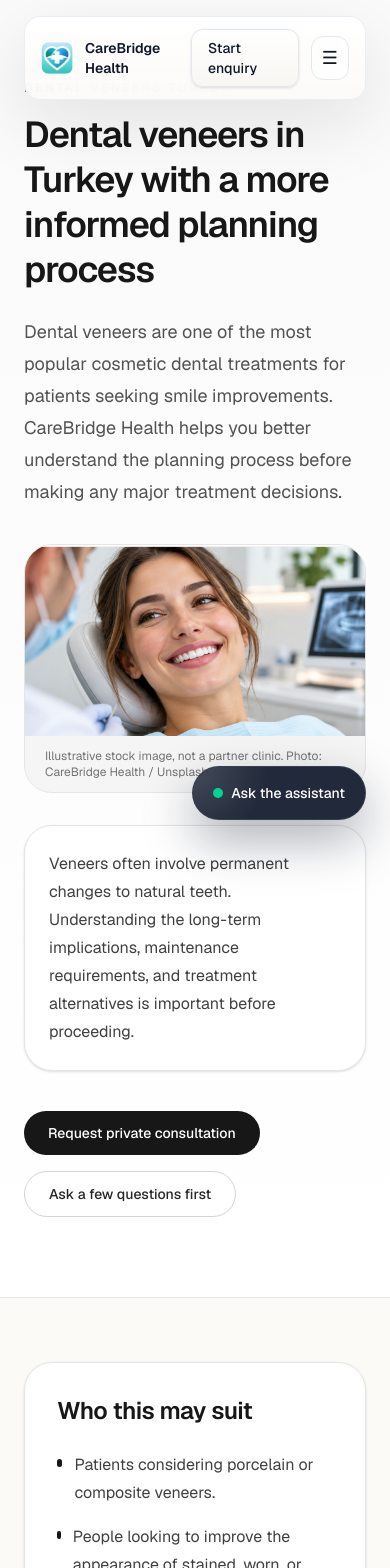
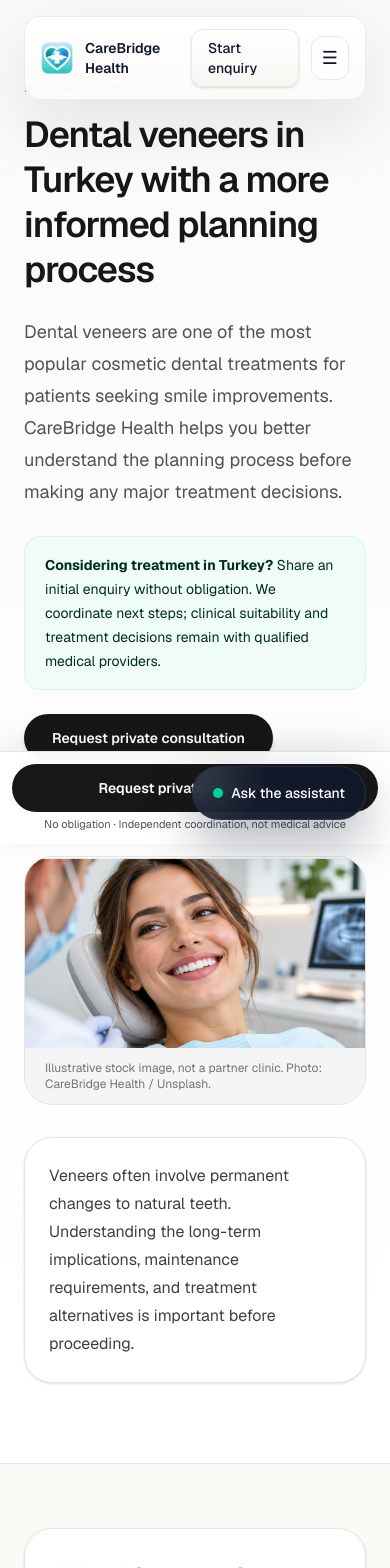
Before and after one commit to LyatifAhmed/carebridgehealth, a Next.js app: page /veneers-turkey in a window 390 px wide. Shown: the top 1568 px of the page. Built offline with nearby package versions, Linux system fonts and the light colour scheme.

Commit message:
Move treatment consultation CTA above hero imagery and add mobile persistent access (#1)

```diff
--- a/app/components/TreatmentLanding.tsx
+++ b/app/components/TreatmentLanding.tsx
@@ -101,6 +101,36 @@ export default function TreatmentLanding({
             {intro}
           </p>
 
+          <div className="mt-7 max-w-3xl rounded-2xl border border-emerald-100 bg-emerald-50/70 px-5 py-4 text-sm leading-6 text-emerald-950">
+            <strong>Considering treatment in Turkey?</strong> Share an initial enquiry without obligation. We coordinate next steps; clinical suitability and treatment decisions remain with qualified medical providers.
+          </div>
+
+          <div className="mt-6 flex flex-wrap gap-3">
+            <Link
+              href={primaryCtaHref}
+              className="inline-flex min-h-12 items-center justify-center rounded-full bg-neutral-900 px-7 py-3 text-sm font-semibold text-white shadow-md transition hover:bg-neutral-700"
+            >
+              {primaryCtaLabel}
+            </Link>
+
+            {secondaryCtaHref ? (
+              <Link
+                href={secondaryCtaHref}
+                className="rounded-full border border-neutral-300 bg-white px-6 py-3 text-sm font-medium text-neutral-800 transition hover:bg-neutral-50"
+              >
+                {secondaryCtaLabel}
+              </Link>
+            ) : (
+              <button
+                type="button"
+                onClick={openChat}
+                className="rounded-full border border-neutral-300 bg-white px-6 py-3 text-sm font-medium text-neutral-800 transition hover:bg-neutral-50"
+              >
+                {secondaryCtaLabel}
+              </button>
+            )}
+          </div>
+
           {illustration && (
             <figure className="mt-9 max-w-4xl overflow-hidden rounded-[28px] border border-neutral-200 bg-neutral-100">
               <EditorialImage
@@ -136,31 +166,7 @@ export default function TreatmentLanding({
             ) : null}
           </div>
 
-          <div className="mt-10 flex flex-wrap gap-4">
-            <Link
-              href={primaryCtaHref}
-              className="rounded-full bg-neutral-900 px-6 py-3 text-sm font-medium text-white transition hover:opacity-90"
-            >
-              {primaryCtaLabel}
-            </Link>
 
-            {secondaryCtaHref ? (
-              <Link
-                href={secondaryCtaHref}
-                className="rounded-full border border-neutral-300 bg-white px-6 py-3 text-sm font-medium text-neutral-800 transition hover:bg-neutral-50"
-              >
-                {secondaryCtaLabel}
-              </Link>
-            ) : (
-              <button
-                type="button"
-                onClick={openChat}
-                className="rounded-full border border-neutral-300 bg-white px-6 py-3 text-sm font-medium text-neutral-800 transition hover:bg-neutral-50"
-              >
-                {secondaryCtaLabel}
-              </button>
-            )}
-          </div>
         </div>
       </section>
 
@@ -298,6 +304,16 @@ export default function TreatmentLanding({
           ))}
         </div>
       </section>
+      <div className="fixed inset-x-0 bottom-0 z-40 border-t border-neutral-200 bg-white/95 p-3 pb-[max(0.75rem,env(safe-area-inset-bottom))] shadow-[0_-8px_30px_rgba(0,0,0,0.08)] backdrop-blur-md md:hidden">
+        <Link
+          href={primaryCtaHref}
+          className="flex min-h-12 w-full items-center justify-center rounded-full bg-neutral-900 px-5 text-sm font-semibold text-white"
+        >
+          {primaryCtaLabel}
+        </Link>
+        <p className="mt-1 text-center text-[11px] leading-4 text-neutral-600">No obligation · Independent coordination, not medical advice</p>
+      </div>
+      <div aria-hidden="true" className="h-24 md:hidden" />
     </main>
   );
 }
```
